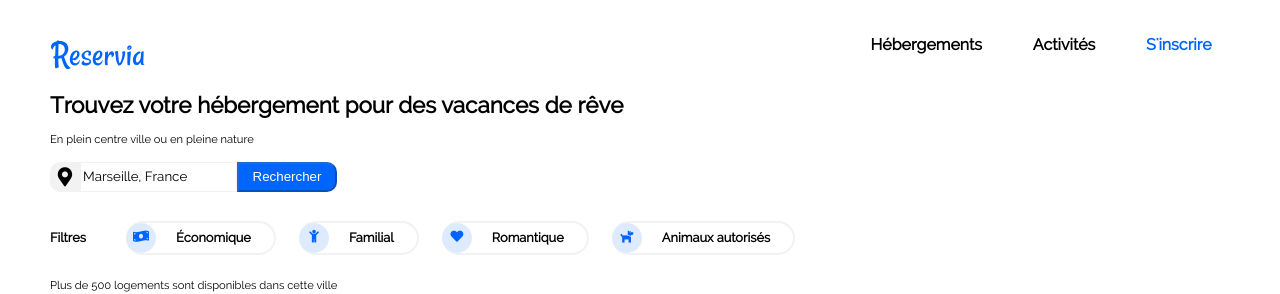
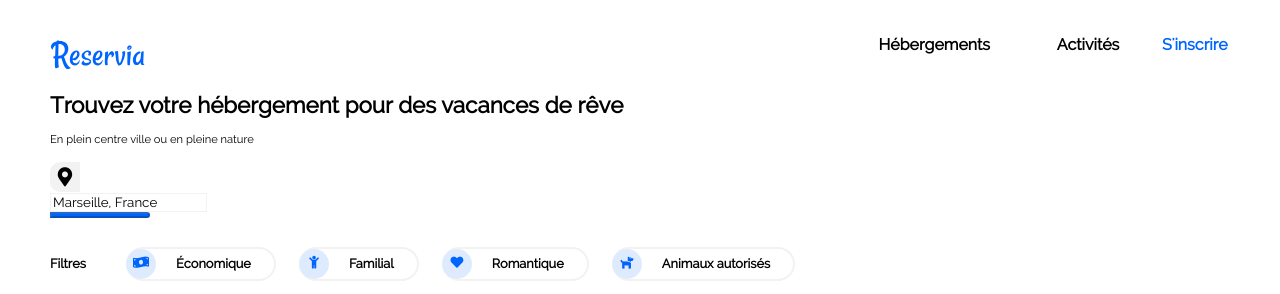
Before and after one commit to FlorenceMARTIN79/MartinFlorence_P2_06042021, a plain HTML site: page Reservia.html in a window 1280 px wide. Shown: the top 294 px of the page. Drawn offline with Linux system fonts and the light colour scheme.

Commit message:
add size modif on header + #blocpage and add :focus on nav

```diff
--- a/Reservia.html
+++ b/Reservia.html
@@ -11,6 +11,7 @@
 </head>
 
 <body>
+    <div id="blocpage">
         <header class="header">
             <div id="entete">
                 <img src="images/logo/Reservia.svg" alt="logo du site" id="logo_reservia_svg" />
@@ -31,7 +32,7 @@
                     <p class="recherche">
                         <label for="lieu"><i class="fas fa-map-marker-alt"></i></label>
                         <input type="search" name="lieu" id="lieu" placeholder="Marseille, France" autofocus />
-                    <input type="submit" disabled value="Rechercher" class="bouton_rechercher" />
+                        <button type="submit" disabled value="Rechercher" class="bouton_rechercher"></button>
                         <button type="submit" disabled value="" class="loupe"><i class="fas fa-search"></i></button>
                     </p>
                 </form>
@@ -58,10 +59,14 @@
                         <h3>Auberge la Cannebière</h3>
                         <p class="paragraphe">Nuit à partir de 25€</p>
                         <div class: "stars">
-                        <i class="fas fa-star"></i><!-- @whitespace
-                        --><i class="fas fa-star"></i><!-- @whitespace
-                        --><i class="fas fa-star"></i><!-- @whitespace
-                        --><i class="fas fa-star"></i><!-- @whitespace
+                            <i class="fas fa-star"></i>
+                            <!-- @whitespace
+                            --><i class="fas fa-star"></i>
+                            <!-- @whitespace
+                            --><i class="fas fa-star"></i>
+                            <!-- @whitespace
+                            --><i class="fas fa-star"></i>
+                            <!-- @whitespace
                             --><i class="far fa-star"></i>
                         </div>
                     </a>
@@ -71,10 +76,14 @@
                         <h3>Hôtel du port</h3>
                         <p class="paragraphe">Nuit à partir de 52€</p>
                         <div class: "stars">
-                        <i class="fas fa-star"></i><!-- @whitespace
-                        --><i class="fas fa-star"></i><!--@whitespace
-                        --><i class="fas fa-star"></i><!-- @whitespace
-                        --><i class="fas fa-star"></i><!-- @whitespace
+                            <i class="fas fa-star"></i>
+                            <!-- @whitespace
+                            --><i class="fas fa-star"></i>
+                            <!--@whitespace
+                            --><i class="fas fa-star"></i>
+                            <!-- @whitespace
+                            --><i class="fas fa-star"></i>
+                            <!-- @whitespace
                             --><i class="fas fa-star"></i>
                         </div>
                     </a>
@@ -84,10 +93,14 @@
                         <h3>Hôtel Les mouettes</h3>
                         <p class="paragraphe">Nuit à partir de 76€</p>
                         <div class: "stars">
-                        <i class="fas fa-star"></i><!-- @whitespace
-                        --><i class="fas fa-star"></i><!-- @whitespace
-                        --><i class="fas fa-star"></i><!-- @whitespace
-                        --><i class="fas fa-star"></i><!-- @whitespace
+                            <i class="fas fa-star"></i>
+                            <!-- @whitespace
+                            --><i class="fas fa-star"></i>
+                            <!-- @whitespace
+                            --><i class="fas fa-star"></i>
+                            <!-- @whitespace
+                            --><i class="fas fa-star"></i>
+                            <!-- @whitespace
                             --><i class="far fa-star"></i>
                         </div>
                     </a>
@@ -97,10 +110,14 @@
                         <h3>Hôtel de la mer</h3>
                         <p class="paragraphe">Nuit à partir de 46€</p>
                         <div class: "stars">
-                        <i class="fas fa-star"></i><!-- @whitespace
-                        --><i class="fas fa-star"></i><!-- @whitespace
-                        --><i class="fas fa-star"></i><!-- @whitespace
-                        --><i class="far fa-star"></i><!-- @whitespace
+                            <i class="fas fa-star"></i>
+                            <!-- @whitespace
+                            --><i class="fas fa-star"></i>
+                            <!-- @whitespace
+                        --><i class="fas fa-star"></i>
+                            <!-- @whitespace
+                            --><i class="far fa-star"></i>
+                            <!-- @whitespace
                             --><i class="far fa-star"></i>
                         </div>
                     </a>
@@ -110,10 +127,14 @@
                         <h3>Auberge Le Panier</h3>
                         <p class="paragraphe">Nuit à partir de 23€</p>
                         <div class: "stars">
-                        <i class="fas fa-star"></i><!-- @whitespace
-                        --><i class="fas fa-star"></i><!-- @whitespace
-                        --><i class="fas fa-star"></i><!-- @whitespace
-                        --><i class="fas fa-star"></i><!-- @whitespace
+                            <i class="fas fa-star"></i>
+                            <!-- @whitespace
+                            --><i class="fas fa-star"></i>
+                            <!-- @whitespace
+                            --><i class="fas fa-star"></i>
+                            <!-- @whitespace
+                            --><i class="fas fa-star"></i>
+                            <!-- @whitespace
                             --><i class="far fa-star"></i>
                         </div>
                     </a>
@@ -123,10 +144,14 @@
                         <h3>Hôtel chez Amina</h3>
                         <p class="paragraphe">Nuit à partir de 96€</p>
                         <div class: "stars">
-                        <i class="fas fa-star"></i><!-- @whitespace
-                        --><i class="fas fa-star"></i><!--@whitespace
-                        --><i class="fas fa-star"></i><!-- @whitespace
-                        --><i class="fas fa-star"></i><!-- @whitespace
+                            <i class="fas fa-star"></i>
+                            <!-- @whitespace
+                            --><i class="fas fa-star"></i>
+                            <!--@whitespace
+                            --><i class="fas fa-star"></i>
+                            <!-- @whitespace
+                            --><i class="fas fa-star"></i>
+                            <!-- @whitespace
                             --><i class="fas fa-star"></i>
                         </div>
                     </a>
@@ -168,6 +193,7 @@
 
         </footer>
 
+    </div>
 </body>
 
 </html>
--- a/Reservia_mobile.css
+++ b/Reservia_mobile.css
@@ -19,7 +19,9 @@ body {
     justify-content: space-between;
     align-items: baseline;
     margin-top: 20px;
+    padding-right: 0;
     height: 7em;
+    width: 100%;
 }
 
 #logo_reservia_svg {
@@ -42,7 +44,7 @@ body {
     justify-content: flex-end;
     margin: 0;
     height: 100%;
-    font-size: 1.2em;
+    font-size: 1em;
 }
 
 #navigation li {
@@ -51,36 +53,29 @@ body {
     justify-content: flex-end;
     align-items: center;
     padding: 0;
-    padding-right: 1.5em;
     height: 100%;
-    border-bottom: 2px #f2f2f2 solid;
 }
 
 #navigation .inscription {
     border-bottom: none;
-    padding-right: 0.5em;
+    padding-right: 1.5em;
 }
 
 #navigation a {
-    justify-content: /*flex-start*/center;
+    justify-content: center;
     align-items: center;
     width: 100%;
-    padding-left: 30%;
     font-weight: normal;
+    border-bottom: 2px #f2f2f2 solid;
 }
 
 #navigation p {
     align-self: center;
-    /*padding-right: 0.5em;*/
-}
-
-#navigation li:hover {
-    border-bottom: 2px #0065FC solid;
-    border-top: none;
-    color: #0065FC;
 }
 
 #navigation a:hover {
+    border-bottom: 2px #0065FC solid;
+    border-top: none;
     color: #0065FC;
     font-weight: bold;
 }
--- a/styleReservia.css
+++ b/styleReservia.css
@@ -14,6 +14,8 @@
     box-sizing: border-box;
 }
 
+
+
 body {
     font-family: "ralewayregular", 'Trebuchet MS', 'Lucida Sans Unicode', 'Lucida Grande', 'Lucida Sans', Arial, sans-serif, sans-serif;
     margin: 0;
@@ -24,6 +26,10 @@ body {
     justify-content: flex-start;
     height: 900px;
 
+}
+
+#blocpage {
+    max-width: 1390px;
 }
 
 .titre1em {
@@ -51,7 +57,7 @@ ul {
     width: 100%;
 }
 
-#entete{
+#entete {
     display: flex;
     justify-content: space-between;
     align-items: flex-end;
@@ -85,7 +91,7 @@ ul {
     font-size: 1em;
     text-decoration: none;
     font-weight: bold;
-    padding: 0em 1.5em 0em 1.5em;
+    /*padding: 0em 1.5em 0em 1.5em;*/
     height: 3.4em;
 }
 
@@ -100,42 +106,40 @@ ul {
     color: black;
     text-decoration: none;
     height: 100%;
+    padding: 0em 1.5em 0em 1.5em;
 }
+
 #navigation p {
     align-self: flex-end;
-    margin/*-bottom*/: 0;
+    margin: 0;
 }
 
-#navigation li:hover {
+/*#navigation li:hover {
+
+    color: #0065FC;
+}*/
+
+#navigation a:hover {
     border-top: 1px #0065FC solid;
     color: #0065FC;
 }
 
-#navigation a:hover {
+#navigation a:focus {
+    border-top: 1px #0065FC solid;
     color: #0065FC;
+}
+
+/*#navigation a:focus-visible {
+    border-top: 1px #0065FC solid;
+    color: #0065FC;*/
 }
 
 .recherche {
     display: flex;
     justify-content: flex-start;
-    margin-right: 68%;
-    height: 30px;
+    /*margin-right: 68%;*/
+    height: 3em;
     border-radius: 10px 10px 10px 10px;
-}
-
-.bouton_rechercher {
-    width: 100px;
-    border-radius: 0px 10px 10px 0px;
-    background-color: #0065fc;
-    color: white;
-}
-
-.loupe {
-    display: none;
-}
-
-input[type="submit"] {
-    cursor: pointer;
 }
 
 .recherche i {
@@ -163,6 +167,28 @@ input[type="submit"] {
     outline: none;
 }
 
+input[type="submit"] {
+    cursor: pointer;
+}
+
+.bouton_rechercher {
+    display: block;
+    width: 100px;
+    border-radius: 0px 10px 10px 0px;
+    background-color: #0065fc;
+    color: white;
+    height: 100%;
+}
+
+.loupe {
+    display: none;
+}
+
+
+button[type="submit"] {
+    cursor: pointer;
+}
+
 .filtres {
     display: flex;
     width: 100%;
@@ -181,6 +207,7 @@ input[type="submit"] {
     font-weight: bold;
     width: 100%;
 }
+
 .bouton_filtres i {
     display: flex;
     justify-content: space-around;
@@ -192,6 +219,7 @@ input[type="submit"] {
     height: 30px;
     width: 30px;
 }
+
 .bouton_filtres li {
     display: flex;
     align-items: center;
@@ -202,11 +230,13 @@ input[type="submit"] {
     border-radius: 20px;
     cursor: pointer;
 }
+
 .bouton_filtres li:hover {
     background: #0065FC;
     color: white;
     font-weight: bold;
 }
+
 .bouton_filtres li:nth-child(4) {
     white-space: nowrap;
 }
@@ -251,7 +281,7 @@ input[type="submit"] {
     margin-bottom: 2%;
 }
 
-.photoshebergements{
+.photoshebergements {
     max-width: 100%;
     height: 60%;
     object-fit: cover;
```
Lines whose indentation alone changed are shown as unchanged.
